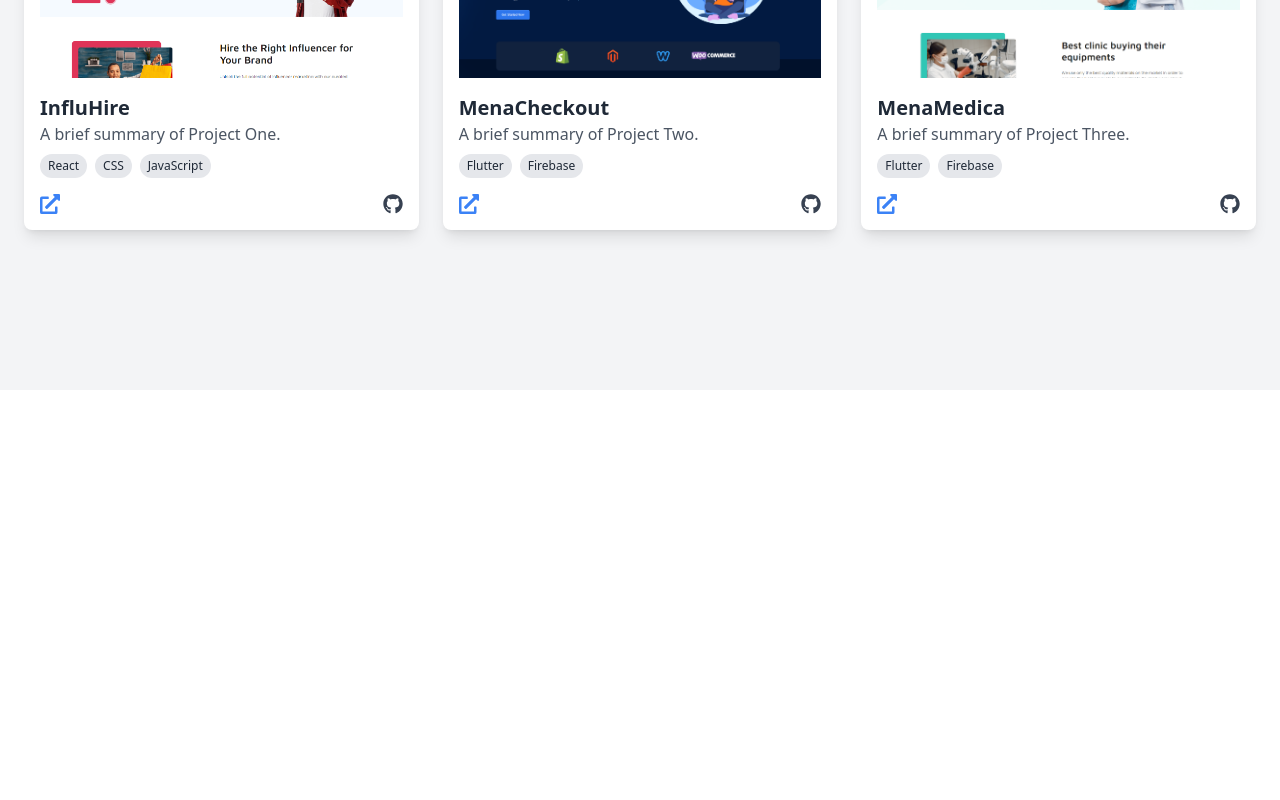
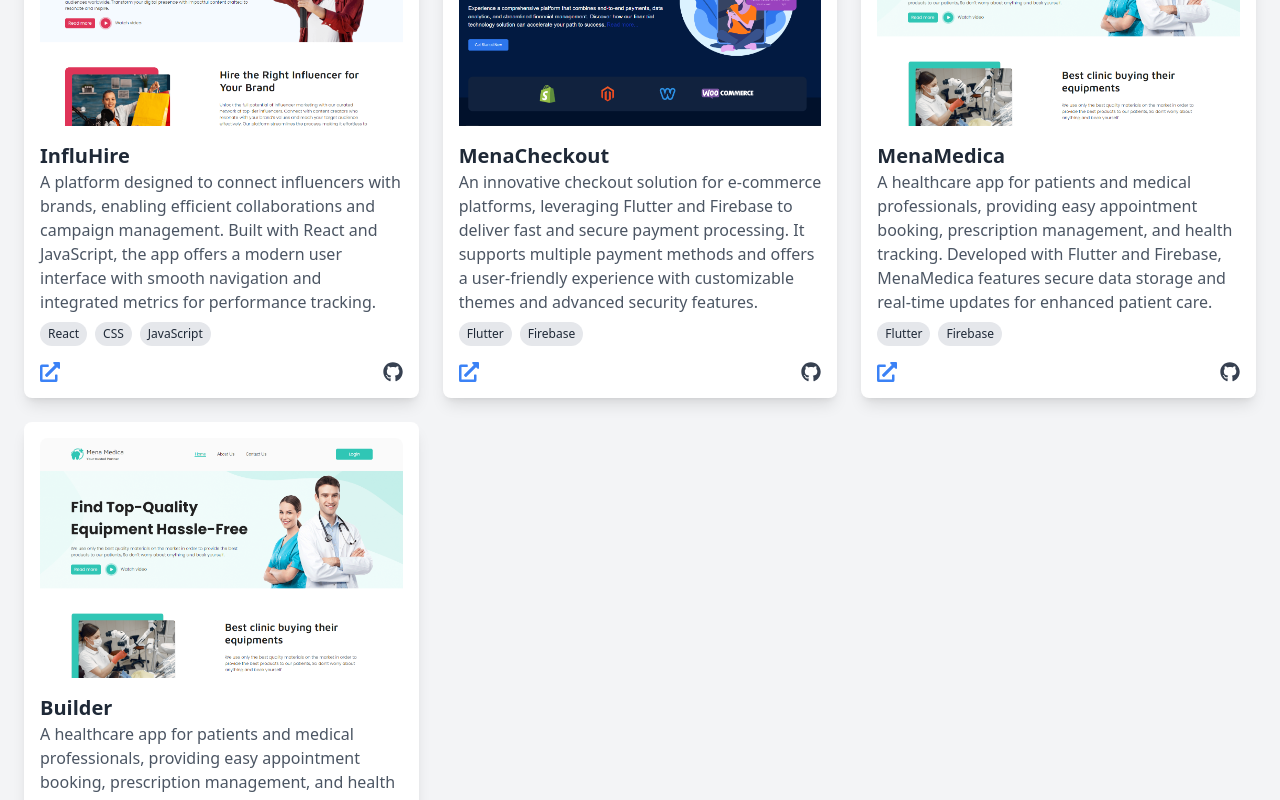
Before and after one commit to AlveeGit/alvee_portfolio, a React (Create React App) app: page /projects in a window 1280 px wide. Shown: the part 480-1280 px from the top of the page. Before the commit the page ends 870 px from the top, so only its background shows below. Built offline with nearby package versions, Linux system fonts and the light colour scheme.

Commit message:
add deploy command

```diff
--- a/package.json
+++ b/package.json
@@ -2,6 +2,7 @@
   "name": "alvee_portfolio",
   "version": "0.1.0",
   "private": true,
+  "homepage": "https://AlveeGit.github.io/alvee_portfolio",
   "dependencies": {
     "@testing-library/jest-dom": "^5.17.0",
     "@testing-library/react": "^13.4.0",
@@ -19,7 +20,9 @@
     "start": "react-scripts start",
     "build": "react-scripts build",
     "test": "react-scripts test",
-    "eject": "react-scripts eject"
+    "eject": "react-scripts eject",
+    "predeploy": "npm run build",
+    "deploy": "gh-pages -d build"
   },
   "eslintConfig": {
     "extends": [
@@ -40,6 +43,7 @@
     ]
   },
   "devDependencies": {
+    "gh-pages": "^6.1.1",
     "tailwindcss": "^3.4.13"
   }
 }
--- a/src/components/ProjectCard.js
+++ b/src/components/ProjectCard.js
@@ -17,7 +17,7 @@ const ProjectCard = ({
     <img
       src={image}
       alt={title}
-      className="rounded-t-lg w-full h-48 object-cover mb-4"
+      className="rounded-t-lg w-full h-60 object-cover mb-4"
     />
     <h3 className="text-xl font-semibold text-gray-800 dark:text-white">
       {title}
--- a/src/data/ProjectsData.js
+++ b/src/data/ProjectsData.js
@@ -6,32 +6,44 @@ export const projectsData = [
   {
     id: 1,
     title: "InfluHire",
-    description: "A brief summary of Project One.",
+    description:
+      "A platform designed to connect influencers with brands, enabling efficient collaborations and campaign management. Built with React and JavaScript, the app offers a modern user interface with smooth navigation and integrated metrics for performance tracking.",
     tags: ["React", "CSS", "JavaScript"],
     image: influhire,
     demoLink: "https://influhire.com",
     repoLink: "https://github.com/repo-link1",
   },
-
   {
     id: 2,
     title: "MenaCheckout",
-    description: "A brief summary of Project Two.",
+    description:
+      "An innovative checkout solution for e-commerce platforms, leveraging Flutter and Firebase to deliver fast and secure payment processing. It supports multiple payment methods and offers a user-friendly experience with customizable themes and advanced security features.",
     tags: ["Flutter", "Firebase"],
     image: menacheckout,
     demoLink: "https://menacheckout.com",
     repoLink: "https://github.com/repo-link2",
   },
-
   {
     id: 3,
     title: "MenaMedica",
-    description: "A brief summary of Project Three.",
+    description:
+      "A healthcare app for patients and medical professionals, providing easy appointment booking, prescription management, and health tracking. Developed with Flutter and Firebase, MenaMedica features secure data storage and real-time updates for enhanced patient care.",
     tags: ["Flutter", "Firebase"],
+    image: menamedica,
+    demoLink: "https://menamedica.com",
+    repoLink: "https://github.com/repo-link3",
+  },
+  {
+    id: 4,
+    title: "Builder",
+    description:
+      "A healthcare app for patients and medical professionals, providing easy appointment booking, prescription management, and health tracking. Developed with Flutter and Firebase, MenaMedica features secure data storage and real-time updates for enhanced patient care.",
+    tags: ["React", "CSS", "JavaScript"],
     image: menamedica,
     demoLink: "https://menamedica.com",
     repoLink: "https://github.com/repo-link3",
   },
 ];
 
+
 export const categories = ["All", "React", "CSS", "JavaScript", "Flutter", "Firebase"];
```
Also changed, not shown: 1 other file (tests, documents, lock files or other folders).
